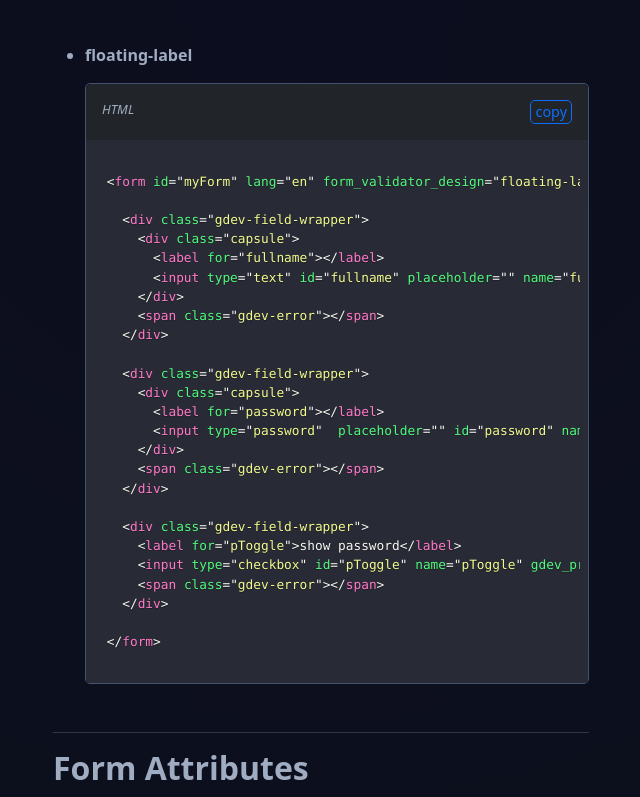
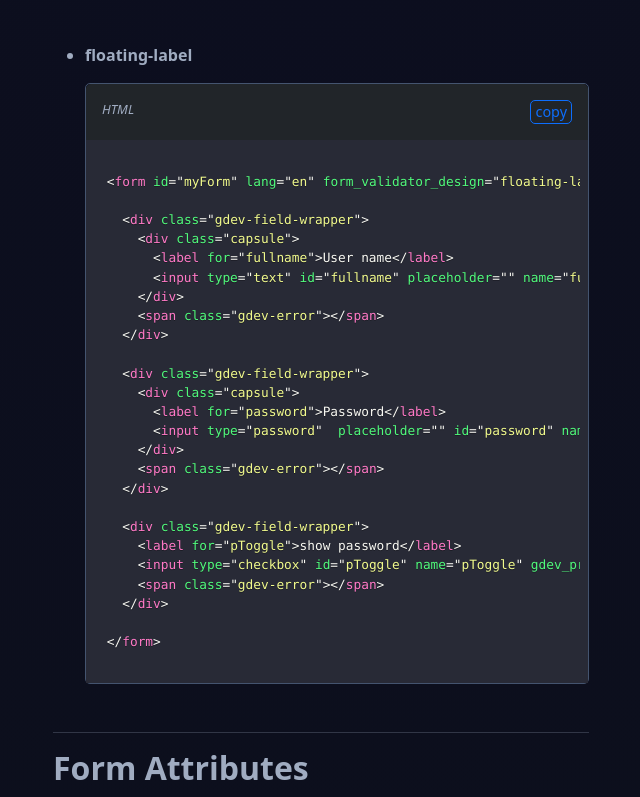
Before and after one commit to Tsem-Idriss-Terrance/gdev_form_validator, a React (Vite) app: page / in a window 1280 px wide. Shown: the part 2702-3499 px from the top of the page, without its empty margins (319-959 px from the left). Built offline with nearby package versions, Linux system fonts and the light colour scheme.

Commit message:
added labels to floating design code sample

```diff
--- a/src/pages/Overview.jsx
+++ b/src/pages/Overview.jsx
@@ -215,7 +215,7 @@
 
   <div class="gdev-field-wrapper">
     <div class="capsule">
-      <label for="fullname"></label>
+      <label for="fullname">User name</label>
       <input type="text" id="fullname" placeholder="" name="fullname" gdev_props='{"name":"fullname","type":"text", "minWord": "2"}'/>
     </div>
     <span class="gdev-error"></span>
@@ -223,7 +223,7 @@
 
   <div class="gdev-field-wrapper">
     <div class="capsule">
-      <label for="password"></label>
+      <label for="password">Password</label>
       <input type="password"  placeholder="" id="password" name="password" gdev_props='{"name":"password","type":"password", "securityLevel": "s3"}'/>
     </div>
     <span class="gdev-error"></span>
```
